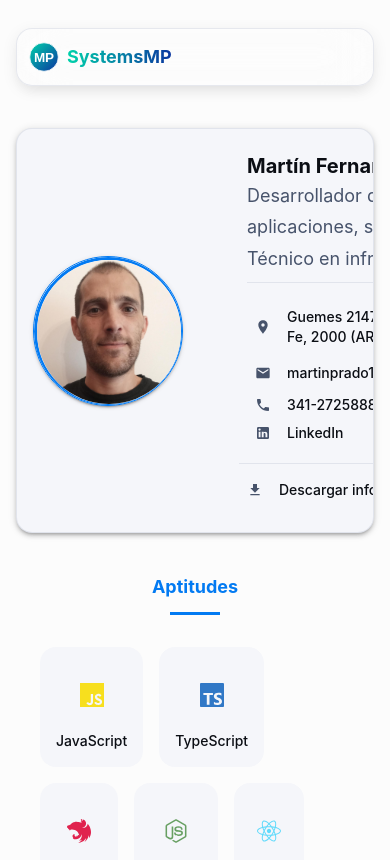
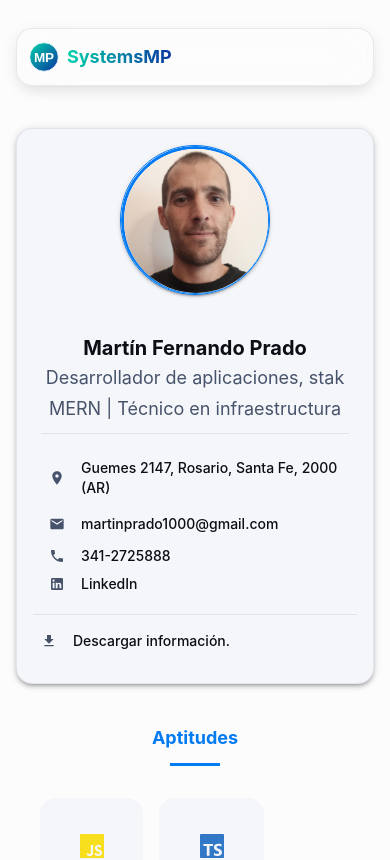
Before and after one commit to martinprado1000/portfolio_mp, a React (Vite) app: page / in a window 390 px wide. Shown: the top 860 px of the page. Built offline with nearby package versions, Linux system fonts and the light colour scheme; no server answers; some icons are missing.

Commit message:
last commit

```diff
--- a/src/pages/public/home/components/Education.tsx
+++ b/src/pages/public/home/components/Education.tsx
@@ -268,9 +268,9 @@ export default function Education() {
             key={index}
             size={{ xs: 12, sm: 6 }}
             sx={{
-              border: "1px solid #383737ff", // Borde gris claro
-              borderRadius: "8px", // Esquinas redondeadas
-              p: 2, // Padding interno para que no pegue el contenido al borde
+              border: "1px solid #383737ff",
+              borderRadius: "8px",
+              p: 2,
             }}
           >
             <Box
--- a/src/pages/public/home/components/MyCard.tsx
+++ b/src/pages/public/home/components/MyCard.tsx
@@ -3,7 +3,6 @@ import { useTheme } from "@mui/material/styles";
 import {
   Card,
   CardContent,
-  CardMedia,
   Typography,
   Box,
   Link,
@@ -13,6 +12,7 @@ import {
   ListItemIcon,
   ListItemText,
   Avatar,
+  useMediaQuery,
 } from "@mui/material";
 import {
   Email,
@@ -21,29 +21,28 @@ import {
   LinkedIn,
   GetApp,
 } from "@mui/icons-material";
-const PUBLIC_URL: string = import.meta.env.VITE_PUBLIC_URL
+
+const PUBLIC_URL: string = import.meta.env.VITE_PUBLIC_URL;
 
 const downloadPDF = () => {
-  //console.log(PUBLIC_URL)
-  const pdfUrl = `${PUBLIC_URL}/CV_Martin_Prado-V2.pdf`; // Crear un enlace temporal
+  const pdfUrl = `${PUBLIC_URL}/CV_Martin_Prado-V2.pdf`;
   const link = document.createElement('a');
   link.href = pdfUrl;
-  // Esto hará que el archivo se descargue
   link.setAttribute('download', 'CV_Martin_Prado-V2.pdf');
-  // enlace al DOM y hacer click
   document.body.appendChild(link);
   link.click();
-  // Limpiar
   document.body.removeChild(link);
 };
 
 export default function MyCard() {
   const theme = useTheme();
+  const isMobile = useMediaQuery(theme.breakpoints.down('sm'));
 
   return (
     <Card
       sx={{
         display: "flex",
+        flexDirection: isMobile ? "column" : "row",
         width: "100%",
         margin: "auto",
         boxShadow: 3,
@@ -61,7 +60,8 @@ export default function MyCard() {
           borderRadius: "50%",
           overflow: "hidden",
           border: `0.5px solid ${theme.palette.primary.main}`,
-          marginRight: 5,
+          marginRight: isMobile ? 0 : 5,
+          marginBottom: isMobile ? 2 : 0,
           boxShadow: 2,
         }}
       >
@@ -72,7 +72,7 @@ export default function MyCard() {
             width: 150,
             height: 150,
             border: `3px solid ${theme.palette.primary.main}`,
-            marginRight: 3,
+            marginRight: isMobile ? 0 : 3,
             boxShadow: 2,
           }}
         />
@@ -83,15 +83,20 @@ export default function MyCard() {
           display: "flex",
           flexDirection: "column",
           flexGrow: 1,
+          width: isMobile ? "100%" : "auto",
         }}
       >
         <CardContent sx={{ p: 1 }}>
-          <Typography variant="h5" component="div" fontWeight="bold">
+          <Typography variant="h5" component="div" fontWeight="bold" align={isMobile ? "center" : "left"}>
             Martín Fernando Prado
           </Typography>
-          <Typography variant="subtitle1" color="text.secondary" gutterBottom>
-            Desarrollador de aplicaciones, stak MERN | Técnico en
-            infraestructura
+          <Typography
+            variant="subtitle1"
+            color="text.secondary"
+            gutterBottom
+            align={isMobile ? "center" : "left"}
+          >
+            Desarrollador de aplicaciones, stak MERN | Técnico en infraestructura
           </Typography>
           <Divider sx={{ my: 1 }} />
           <List dense disablePadding>
@@ -126,7 +131,7 @@ export default function MyCard() {
                 <Phone fontSize="small" color="primary" />
               </ListItemIcon>
               <Link
-                href="https://wa.me/+5493412725888" // Reemplaza con tu número completo incluyendo código de país
+                href="https://wa.me/+5493412725888"
                 target="_blank"
                 underline="hover"
                 color="inherit"
@@ -180,39 +185,6 @@ export default function MyCard() {
           </List>
         </CardContent>
       </Box>
-
-      {/* <Box
-        sx={{
-          display: "flex",
-          flexDirection: "column",
-          flexGrow: 1,
-        }}
-      >
-        <CardContent sx={{ p: 1 }}>
-
-          <List dense disablePadding>
-            <ListItem
-              disableGutters
-              button
-              onClick={downloadPDF}
-              sx={{
-                '&:hover': {
-                  backgroundColor: 'action.hover',
-                  borderRadius: 1
-                }
-              }}
-            >
-              <ListItemIcon sx={{ minWidth: 32 }}>
-                <GetApp fontSize="small" color="primary" />
-              </ListItemIcon>
-              <ListItemText
-                primary="Descargar información."
-                primaryTypographyProps={{ variant: "body2" }}
-              />
-            </ListItem>
-          </List>
-        </CardContent>
-      </Box> */}
     </Card>
   );
 }
```
